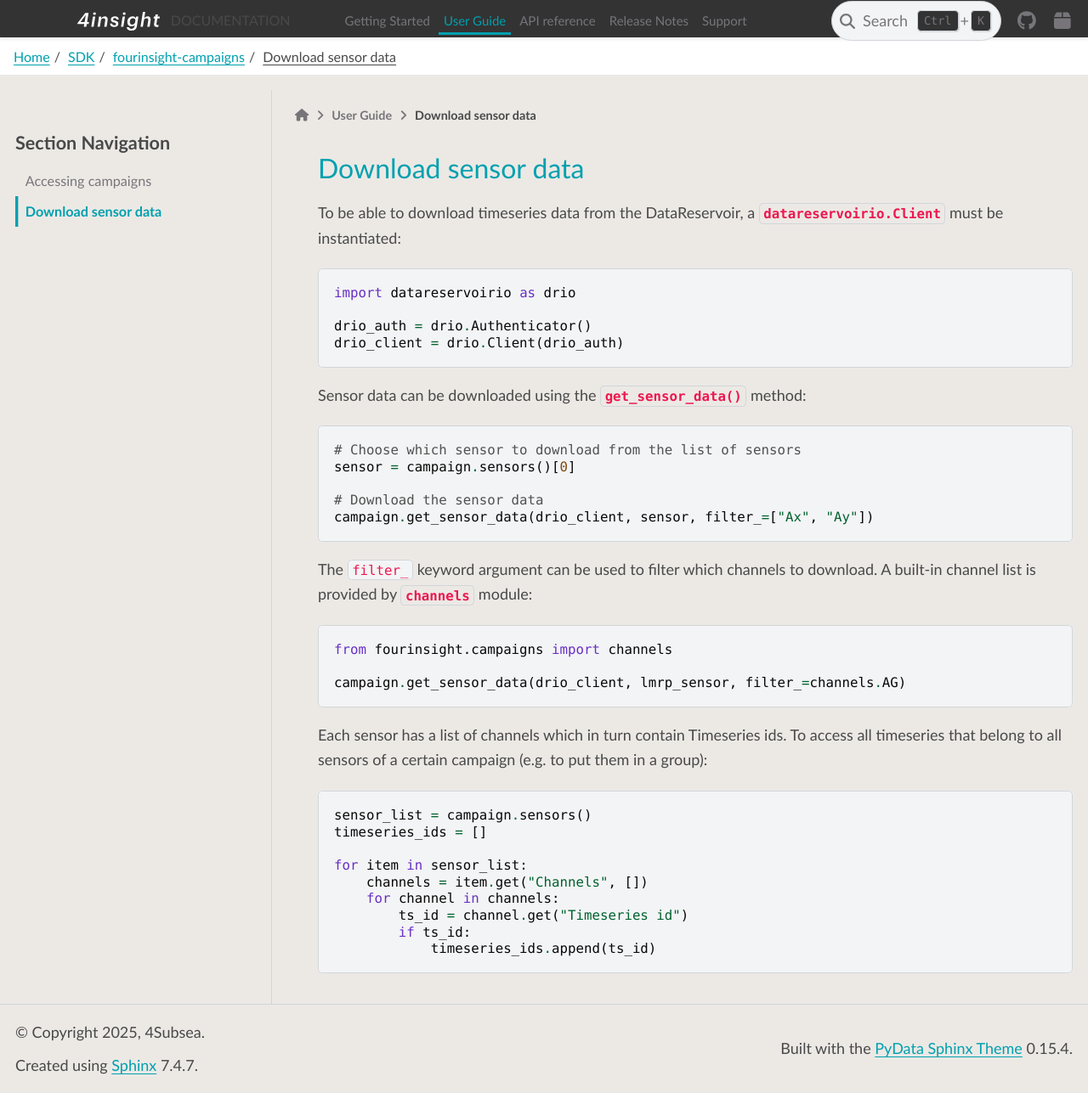
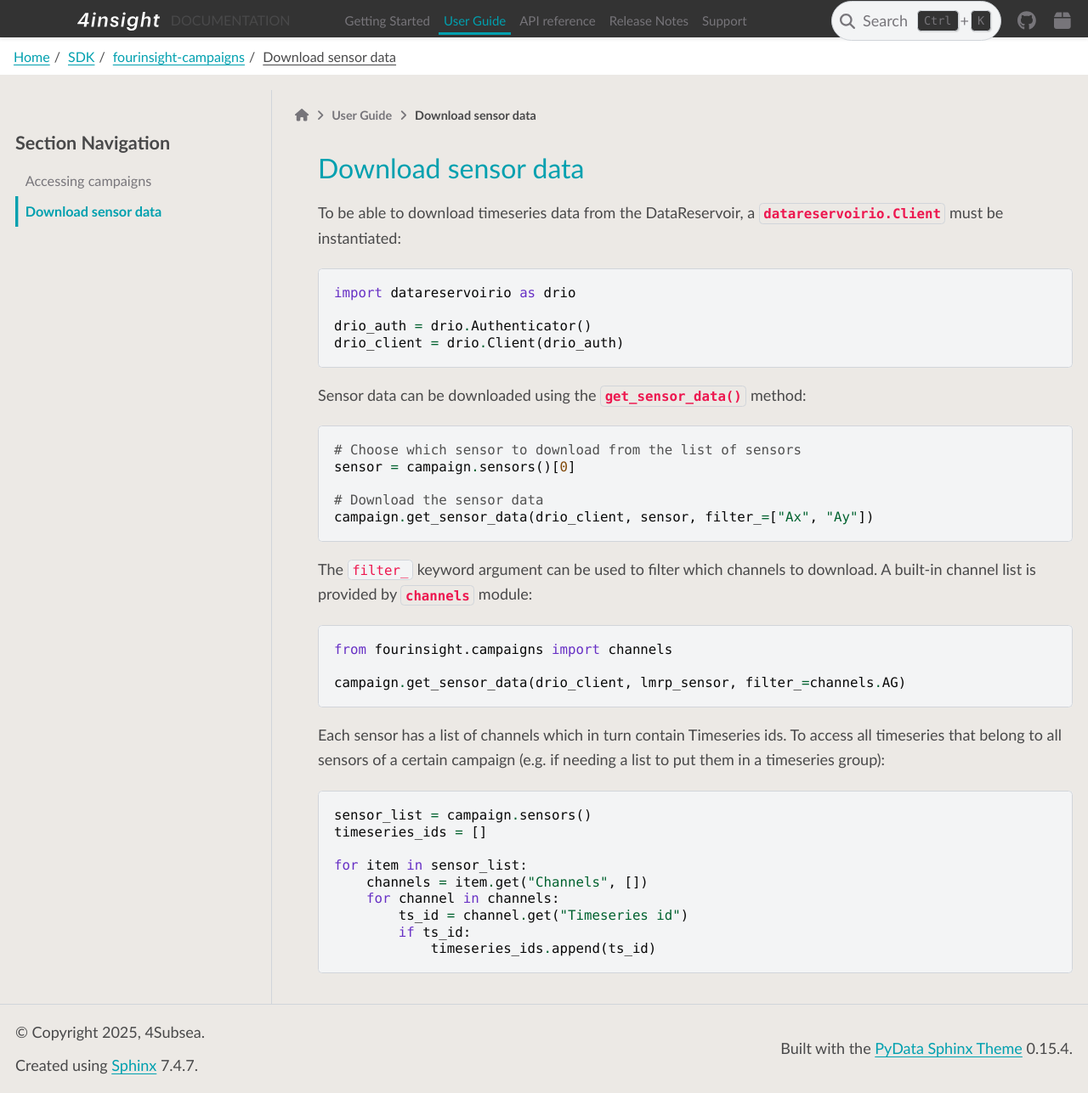
Before and after one commit to 4Subsea/fourinsight-campaigns-python, a Sphinx documentation site: the page built from docs/user_guide/download_sensordata.rst, in a window 1280 px wide and 1287 px high. Shown: the whole window at 85% size. Built offline with Sphinx 7.4.7 and the PyData theme 0.15.4, drawn with Linux system fonts in a browser that asks for light colours.

Commit message:
Update download_sensordata.rst
edit: docs

```diff
--- a/docs/user_guide/download_sensordata.rst
+++ b/docs/user_guide/download_sensordata.rst
@@ -32,7 +32,7 @@
 
     campaign.get_sensor_data(drio_client, lmrp_sensor, filter_=channels.AG)
 
-Each sensor has a list of channels which in turn contain Timeseries ids. To access all timeseries that belong to all sensors of a certain campaign (e.g. to put them in a group):
+Each sensor has a list of channels which in turn contain Timeseries ids. To access all timeseries that belong to all sensors of a certain campaign (e.g. if needing a list to put them in a timeseries group):
 
 .. code-block:: python
 
```
